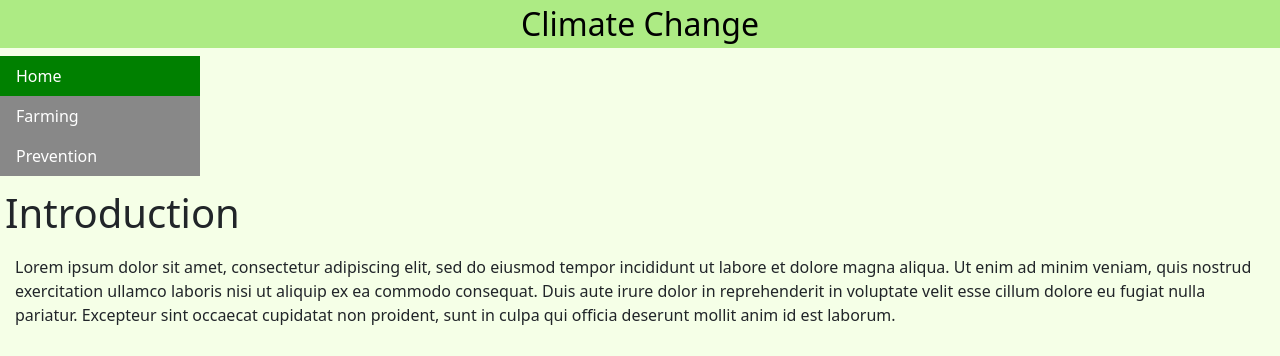
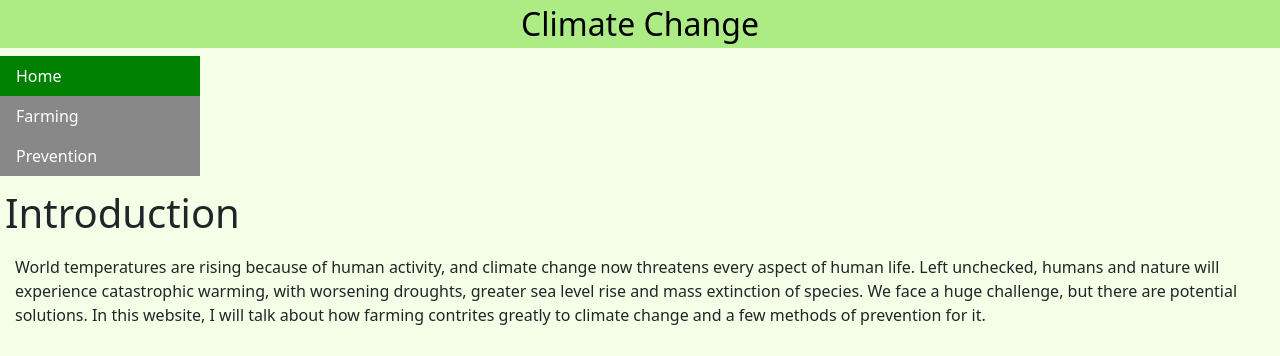
Before and after one commit to tabbybeer/climateChange, a plain HTML site: page index.html in a window 1280 px wide. Shown: the top 356 px of the page. Drawn offline with nearby package versions, Linux system fonts and the light colour scheme.

Commit message:
Changes made

```diff
--- a/index.html
+++ b/index.html
@@ -32,7 +32,13 @@
 
 <span class= "left">
     <h1>Introduction</h1>
-    <p>Lorem ipsum dolor sit amet, consectetur adipiscing elit, sed do eiusmod tempor incididunt ut labore et dolore magna aliqua. Ut enim ad minim veniam, quis nostrud exercitation ullamco laboris nisi ut aliquip ex ea commodo consequat. Duis aute irure dolor in reprehenderit in voluptate velit esse cillum dolore eu fugiat nulla pariatur. Excepteur sint occaecat cupidatat non proident, sunt in culpa qui officia deserunt mollit anim id est laborum.
+    <p>World temperatures are rising because of human activity, and climate change now threatens every aspect of human life.
+
+    Left unchecked, humans and nature will experience catastrophic warming, with worsening droughts, greater sea level rise and mass extinction of species.
+
+    We face a huge challenge, but there are potential solutions.
+
+    In this website, I will talk about how farming contrites greatly to climate change and a few methods of prevention for it.
     </p>
 </span>
 
```
Also changed, not shown: farming.html (+1 -1 lines), stop.html (+1 -1 lines).
